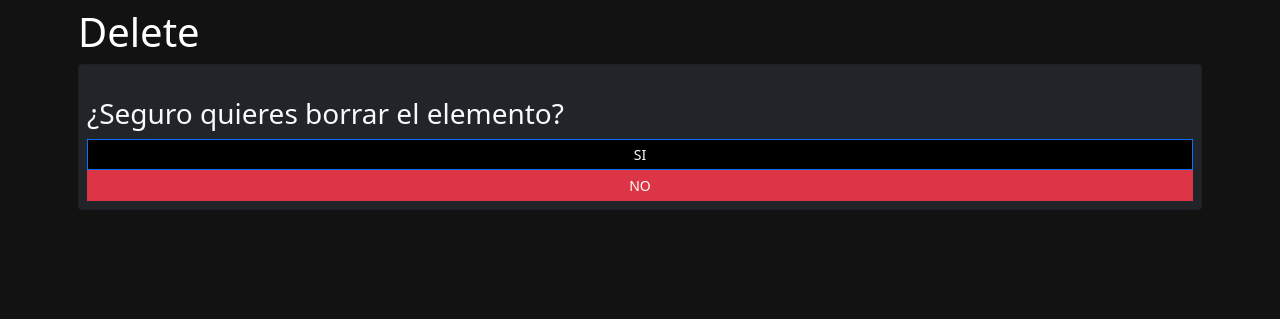
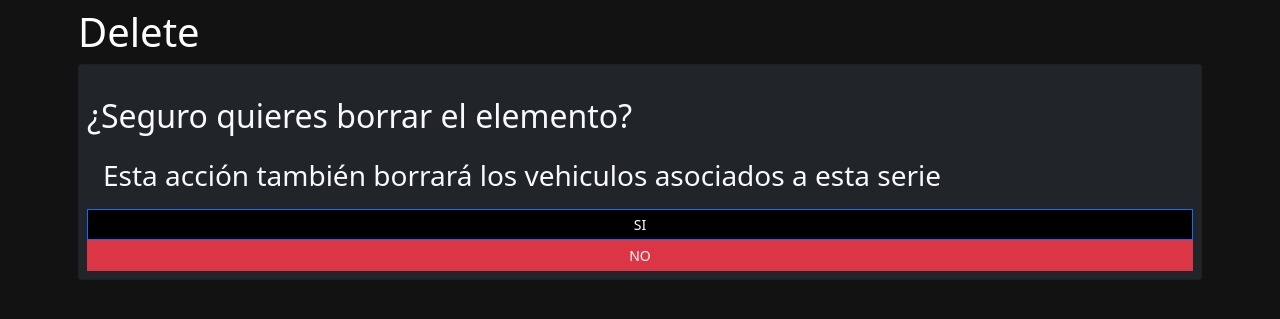
Before and after one commit to PMUbide/CRUD_concesionario, a Flask app: page /series/delete/1 in a window 1280 px wide. Shown: the part 72-391 px from the top of the page. Run offline with Flask 2, Linux system fonts and the light colour scheme.

Commit message:
corregido errores en creacion y modificacion de SERIE

```diff
--- a/models/marca.py
+++ b/models/marca.py
@@ -1,6 +1,5 @@
 # De util.db importa el db para pasarle el modelo.
 from utils.db import db
-from sqlalchemy.sql.expression import func
 
 class Marca(db.Model):
     id = db.Column(db.Integer, primary_key=True)
--- a/routes/serie.py
+++ b/routes/serie.py
@@ -1,4 +1,5 @@
 from flask import Blueprint, render_template, request, redirect, url_for, flash
+import sqlalchemy
 from models.marca import Marca
 
 from models.serie import Serie
@@ -23,24 +24,24 @@ def add():
     nombre = request.form["nombre"]
     marca_id = request.form["marca_id"]
 
-    print(marca_id)
-    # Nuevo objeto para guardar
-    new_serie = Serie(nombre)
+    # Comprobar si existe ese nombre ya
+    records = db.session.query(Serie).filter_by(nombre=nombre, marca_id=marca_id).first()
+    if records == None:
+        if nombre != "":
+            # Nuevo objeto para guardar
+            new_serie = Serie(nombre)
+            marca = Marca.query.get(marca_id)
+            marca.series.append(new_serie)
+            db.session.add(new_serie)
+            # Ahora se acaba con la conexión y se hace commit
+            db.session.commit()
+            # Antes de reenviar, guardamos algo en la funcion flash
+            flash("Serie añadido satisfactoriamente!")
+            # Función de flask para hacer redirecciones
+        return redirect(url_for('series.index'))
 
-    marca = Marca.query.get(marca_id)
-    marca.series.append(new_serie)
-
-
-    db.session.add(new_serie)
-
-    # Ahora se acaba con la conexión y se hace commit
-    db.session.commit()
-
-    # Antes de reenviar, guardamos algo en la funcion flash
-    flash("Serie añadido satisfactoriamente!")
-
-    # Función de flask para hacer redirecciones
-    return redirect(url_for('marcas.index'))
+    flash("Ese elemento ya existe")
+    return redirect(url_for('series.index'))
 
 
 @series.route("/series/update/<id>", methods=["POST", "GET"])
@@ -49,16 +50,26 @@ def update(id):
     marcas = Marca.query.all()
 
     if request.method == 'POST':
-        serie.nombre = request.form["nombre"]
+        # Recoger valores del formulario
+        nombre = request.form["nombre"]
         valor = request.form["marca_id"]
-
-        if(valor != 'None'):
-            serie.marca_id = request.form["marca_id"]
-
-
-        db.session.commit()
-        flash("Serie updateado satisfactoriamente!")
-        return redirect(url_for('series.index'))
+        #Si el nombre no está vacío
+        if (nombre != ""):
+            # Si no ha introducido valor asignaremos el que tenía ya
+            if(valor == 'None'):
+                marca_id = serie.marca_id
+            else:
+                marca_id = valor
+            # Comprobar si existe ese registro
+            records = db.session.query(Serie).filter_by(nombre=nombre, marca_id=marca_id).first()
+            #Comprobar si no está vacío
+            if(records == None):
+                serie.nombre = nombre
+                serie.marca_id = marca_id
+                db.session.commit()
+                flash("Serie updateado satisfactoriamente!")
+                return redirect(url_for('series.index'))
+            flash("Ese elemento ya existe!")
 
     return render_template('series/update.html', serie=serie, marcas=marcas)
 
--- a/templates/series/delete.html
+++ b/templates/series/delete.html
@@ -13,7 +13,9 @@
     </div>
 
 
-    <h3> ¿Seguro quieres borrar el elemento? </h3>
+    <h2> ¿Seguro quieres borrar el elemento? </h2>
+
+    <h3 class="m-3">Esta acción también borrará los vehiculos asociados a esta serie</h3>
 
     <button class="btn btn-primary bg-black btn-sm rounded-0"  >SI</button>
 
--- a/templates/series/update.html
+++ b/templates/series/update.html
@@ -6,6 +6,9 @@
 <h1 class="text-white">Update</h1>
 
 <form action="/series/update/{{serie.id}}" method="POST" class="card p-2 bg-dark text-light">
+
+    {% include 'partials/_message.html' %}
+
 
     <div class="mb-3">
         <h2 id="marca">{{serie.marca}}</h2>
```
